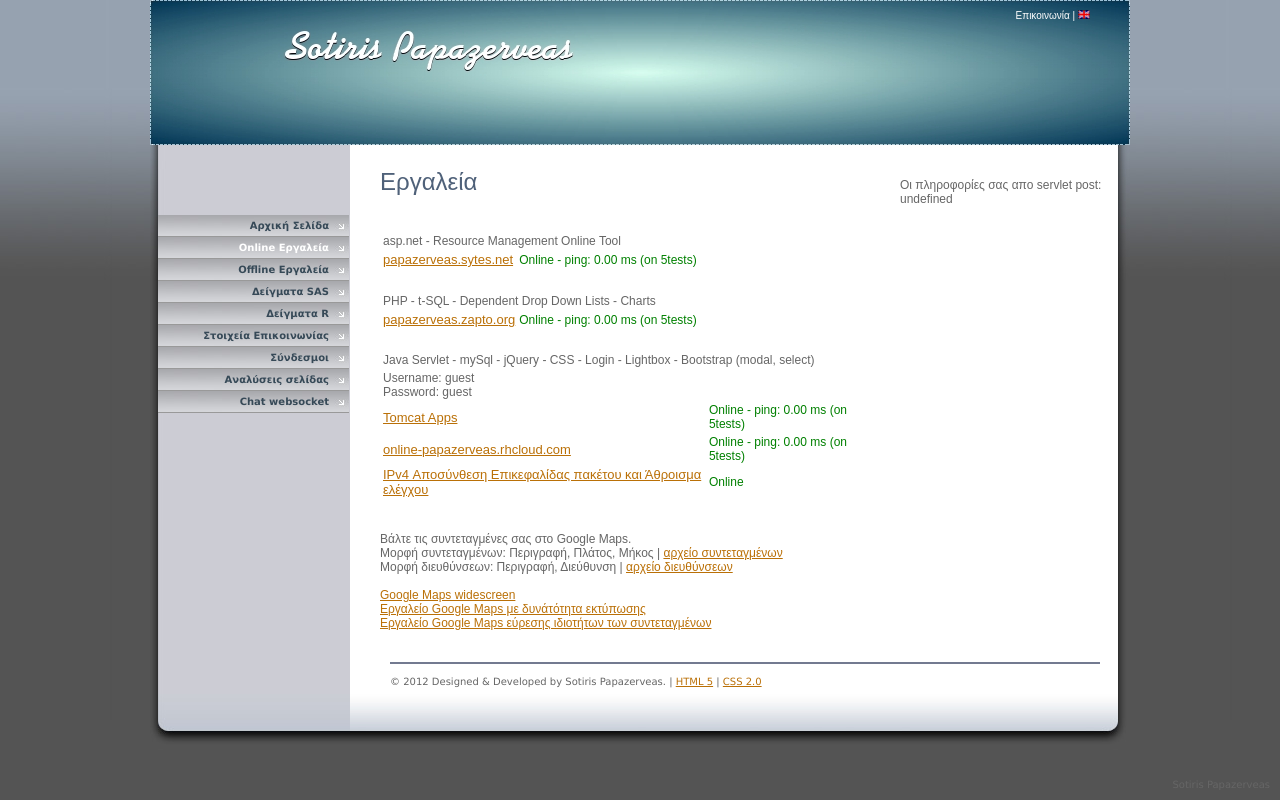
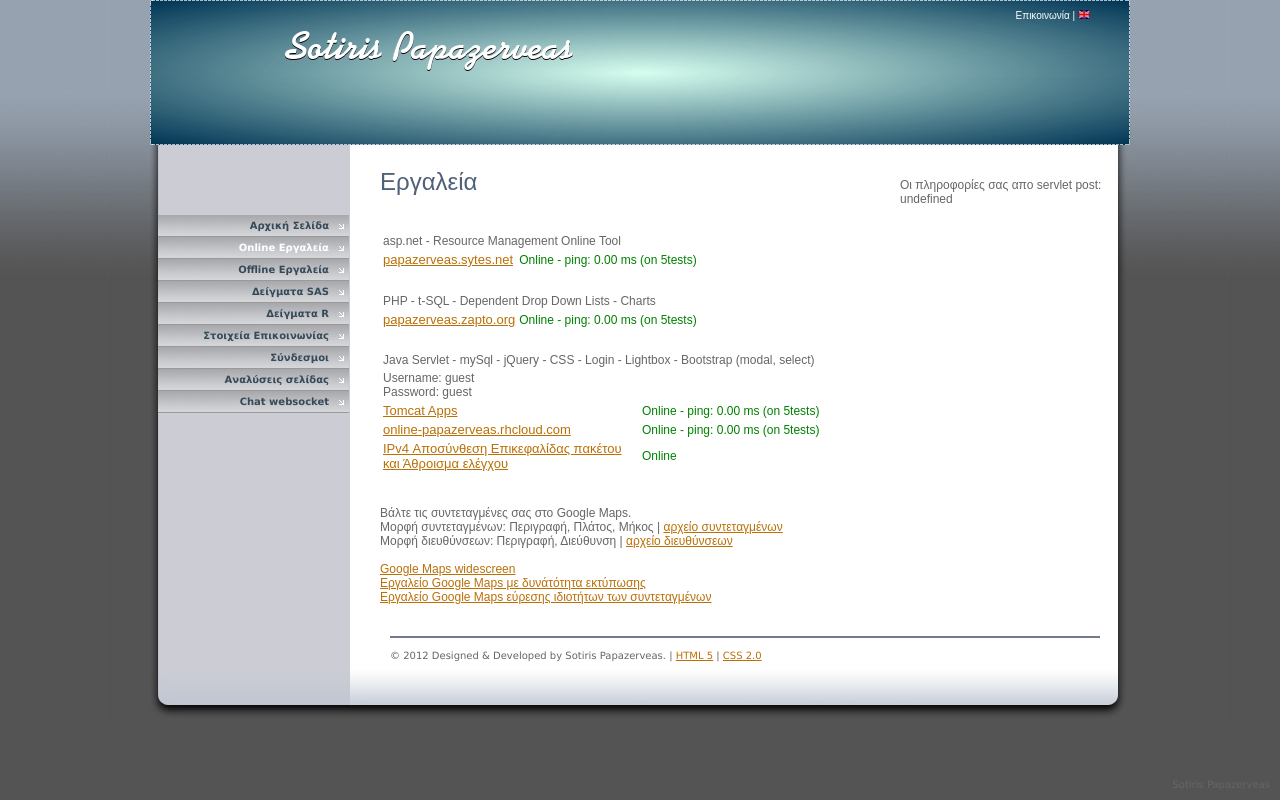
Before and after one commit to bitcoinlee/personalweb, a plain HTML site: page WebContent/OnlineToolsGR.html in a window 1280 px wide. Drawn offline with nearby package versions, Linux system fonts and the light colour scheme; no server answers.

Commit message:
max-width

```diff
--- a/WebContent/OnlineToolsGR.html
+++ b/WebContent/OnlineToolsGR.html
@@ -13,6 +13,7 @@
         }
        .style2 {
             font-size: small;
+            max-width:255px;
         }
     </style>
 </head>
```
Also changed, not shown: WebContent/OnlineToolsEN.html (+1 -0 lines).
